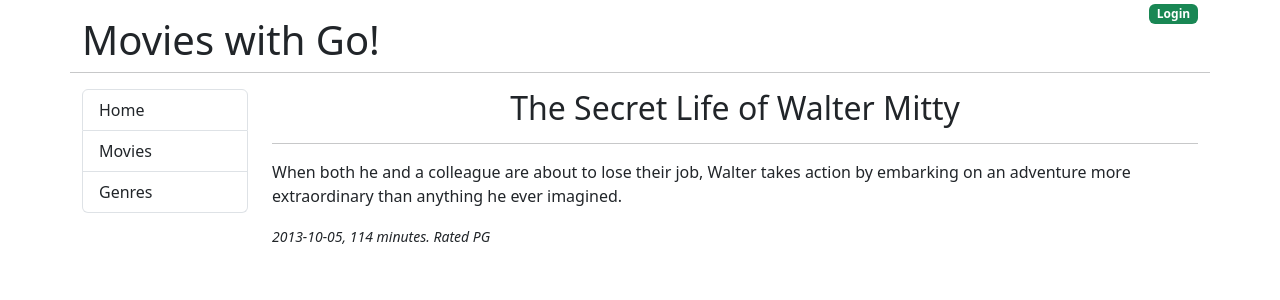
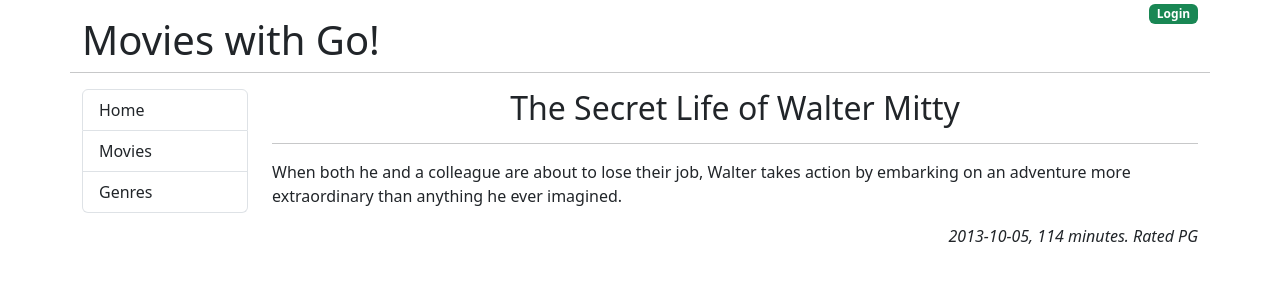
Before and after one commit to no-whey-jose/movies-with-go-fe, a React (Create React App) app: page /movies/1 in a window 1280 px wide. Shown: the top 300 px of the page. Built offline with nearby package versions, Linux system fonts and the light colour scheme.

Commit message:
styling update to movie subinfo

```diff
--- a/src/pages/Movie.js
+++ b/src/pages/Movie.js
@@ -23,11 +23,9 @@ const Movie = () => {
   return (
     <Layout title={title}>
       <p>{description}</p>
-      <small>
-        <em>
-          {release_date}, {runtime} minutes. Rated {rated}
-        </em>
-      </small>
+      <p className="text-end fs-6 fst-italic">
+        {release_date}, {runtime} minutes. Rated {rated}
+      </p>
     </Layout>
   );
 };
```
